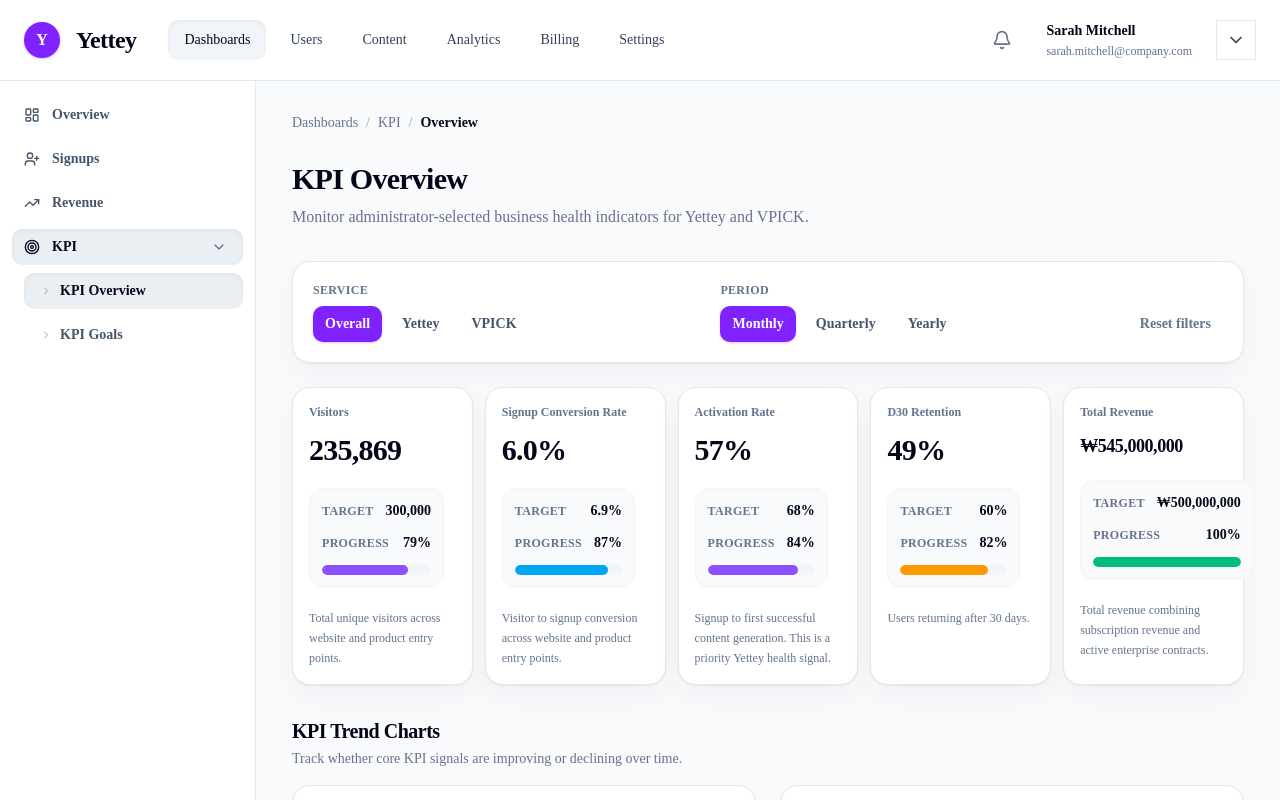
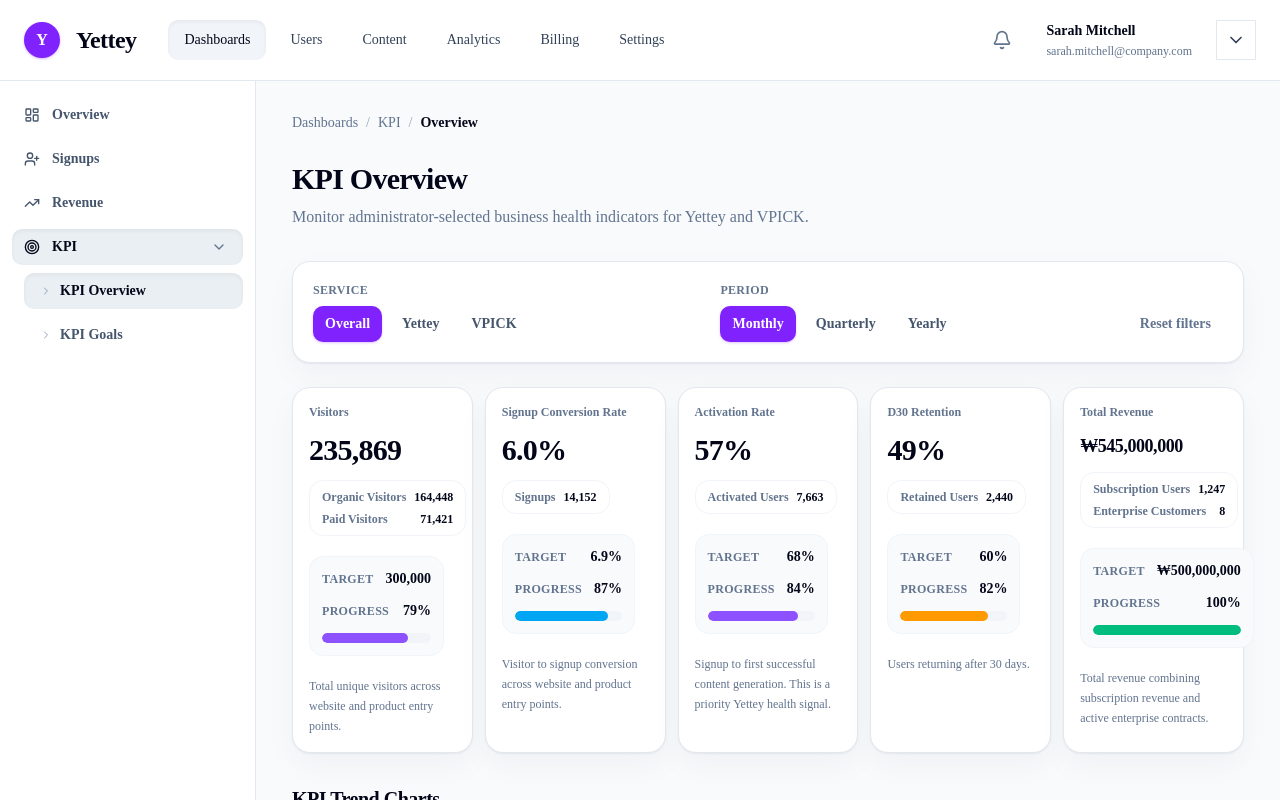
Before and after one commit to hamhwan1/Yettey_admin_dashboard_project, a Next.js app: page /dashboard/kpi in a window 1280 px wide. Shown: the top 800 px of the page. Built offline with nearby package versions, Linux system fonts and the light colour scheme.

Commit message:
Add KPI card volume context

```diff
--- a/components/kpi/KpiOverviewClient.tsx
+++ b/components/kpi/KpiOverviewClient.tsx
@@ -107,6 +107,11 @@ type KpiDetailModel = {
   primaryValueKey: string
   summaryItems: Array<{ label: string; value: string }>
   tableFields: KpiDetailField[]
+}
+
+type KpiCardContextItem = {
+  label: string
+  value: string
 }
 
 const overviewServiceProfiles: Record<KpiService, OverviewServiceProfile> = {
@@ -382,6 +387,7 @@ function KpiSummaryCard({
   onOpen: () => void
 }) {
   const currentValue = getLatestKpiDetailValue(metric, detailRows)
+  const contextItems = getKpiCardContextItems(metric, detailRows)
   const progress = getKpiProgressFromValue(metric, currentValue)
   const formattedCurrentValue = formatKpiValue(
     currentValue,
@@ -410,6 +416,27 @@ function KpiSummaryCard({
           {formattedCurrentValue}
         </p>
       </div>
+
+      {contextItems.length ? (
+        <div className="mt-3 space-y-1.5 rounded-xl border border-slate-100 bg-white/70 px-3 py-2">
+          {contextItems.map((item) => (
+            <div
+              className="flex min-w-0 items-center justify-between gap-2 text-xs"
+              key={item.label}
+            >
+              <span className="truncate font-semibold text-slate-500">
+                {item.label}
+              </span>
+              <span
+                className="shrink-0 whitespace-nowrap font-bold text-slate-950 tabular-nums"
+                title={`${item.value} ${item.label}`}
+              >
+                {item.value}
+              </span>
+            </div>
+          ))}
+        </div>
+      ) : null}
 
       <div className="mt-5 rounded-xl border border-slate-100 bg-slate-50 p-3">
         <div className="flex items-center justify-between gap-3">
@@ -890,6 +917,100 @@ function getKpiSeriesKey(metric: KpiConfiguration) {
   return `${metric.service}-${metric.periodType}-${normalizeKpiKey(metric.name)}`
 }
 
+function getKpiCardContextItems(
+  metric: KpiConfiguration,
+  rows: KpiDetailRow[]
+): KpiCardContextItem[] {
+  const values = rows.at(-1)?.values
+
+  if (!values) {
+    return []
+  }
+
+  const detailType = getKpiDetailType(metric)
+
+  if (detailType === "visitors") {
+    return [
+      {
+        label: "Organic Visitors",
+        value: formatKpiValue(
+          values.organicVisitors ??
+            sumValues(values, ["yetteyOrganicVisitors", "vpickOrganicVisitors"]),
+          "number"
+        ),
+      },
+      {
+        label: "Paid Visitors",
+        value: formatKpiValue(
+          values.paidVisitors ??
+            sumValues(values, ["yetteyPaidVisitors", "vpickPaidVisitors"]),
+          "number"
+        ),
+      },
+    ]
+  }
+
+  if (detailType === "signupConversion") {
+    return [
+      {
+        label: "Signups",
+        value: formatKpiValue(values.totalSignups, "number"),
+      },
+    ]
+  }
+
+  if (detailType === "activation") {
+    return [
+      {
+        label: "Activated Users",
+        value: formatKpiValue(values.activatedUsers, "number"),
+      },
+    ]
+  }
+
+  if (detailType === "retention") {
+    return [
+      {
+        label: "Retained Users",
+        value: formatKpiValue(values.retainedUsers, "number"),
+      },
+    ]
+  }
+
+  if (detailType === "revenue") {
+    return [
+      {
+        label: "Subscription Users",
+        value: formatKpiValue(values.subscriptionUsers, "number"),
+      },
+      {
+        label: "Enterprise Customers",
+        value: formatKpiValue(values.enterpriseCustomers, "number"),
+      },
+    ]
+  }
+
+  if (detailType === "churn") {
+    return [
+      {
+        label: "Churned Users",
+        value: formatKpiValue(values.churnedUsers, "number"),
+      },
+    ]
+  }
+
+  if (detailType === "paidConversion") {
+    return [
+      {
+        label: "Paid Users",
+        value: formatKpiValue(values.paidUsers, "number"),
+      },
+    ]
+  }
+
+  return []
+}
+
 function createMockKpiDetailRows(
   metric: KpiConfiguration,
   contracts: EnterpriseContract[]
@@ -1269,15 +1390,32 @@ function getKpiDetailFieldModel(
           detailField("yetteyEnterpriseRevenue", "Yettey Enterprise", "currency", 1),
           detailField("vpickSubscriptionRevenue", "VPICK Subscription", "currency", 2),
           detailField("vpickEnterpriseRevenue", "VPICK Enterprise", "currency", 3),
+          detailField("subscriptionUsers", "Subscription Users", "number", 4),
+          detailField("enterpriseCustomers", "Enterprise Customers", "number", 5),
         ]
       : [
           detailField("subscriptionRevenue", "Subscription Revenue", "currency", 0),
           detailField("enterpriseRevenue", "Enterprise Revenue", "currency", 1),
+          detailField("subscriptionUsers", "Subscription Users", "number", 2),
+          detailField("enterpriseCustomers", "Enterprise Customers", "number", 3),
         ]
     const totalRevenue = detailField("totalRevenue", "Total Revenue", "currency", 4)
+    const revenueChartFields = isOverall
+      ? [
+          detailField("yetteySubscriptionRevenue", "Yettey Subscription", "currency", 0),
+          detailField("yetteyEnterpriseRevenue", "Yettey Enterprise", "currency", 1),
+          detailField("vpickSubscriptionRevenue", "VPICK Subscription", "currency", 2),
+          detailField("vpickEnterpriseRevenue", "VPICK Enterprise", "currency", 3),
+          totalRevenue,
+        ]
+      : [
+          detailField("subscriptionRevenue", "Subscription Revenue", "currency", 0),
+          detailField("enterpriseRevenue", "Enterprise Revenue", "currency", 1),
+          totalRevenue,
+        ]
 
     return {
-      chartFields: [...editFields, totalRevenue],
+      chartFields: revenueChartFields,
       editFields,
       primaryValueKey: "totalRevenue",
       tableFields: [...editFields, totalRevenue],
@@ -1373,6 +1511,8 @@ function getKpiDetailSummaryItems(
                   summaryItem("Subscription Revenue", values.subscriptionRevenue, "currency"),
                   summaryItem("Enterprise Revenue", values.enterpriseRevenue, "currency"),
                   summaryItem("Total Revenue", values.totalRevenue, "currency"),
+                  summaryItem("Subscription Users", values.subscriptionUsers, "number"),
+                  summaryItem("Enterprise Customers", values.enterpriseCustomers, "number"),
                 ]
               : detailType === "churn"
                 ? [
@@ -1452,6 +1592,8 @@ function normalizeKpiDetailRow(row: KpiDetailRow, metric: KpiConfiguration) {
     values.enterpriseRevenue = isOverall
       ? sumValues(values, ["yetteyEnterpriseRevenue", "vpickEnterpriseRevenue"])
       : values.enterpriseRevenue ?? 0
+    values.subscriptionUsers = values.subscriptionUsers ?? 0
+    values.enterpriseCustomers = values.enterpriseCustomers ?? 0
     values.totalRevenue = sumValues(values, [
       "subscriptionRevenue",
       "enterpriseRevenue",
@@ -1670,10 +1812,20 @@ function getRevenueDetailValues(
     getActiveEnterpriseRevenue(contracts) ||
     getContextualRevenue(170000000, metric)
   const subscriptionRevenue = Math.max(value - enterpriseRevenue, 0)
+  const subscriptionUsers = Math.max(
+    1,
+    Math.round(getContextualCount(1247, metric) * ratio)
+  )
+  const enterpriseCustomers = Math.max(
+    1,
+    Math.round(getContextualCount(8, metric) * ratio)
+  )
 
   return {
     enterpriseRevenue: Math.round(enterpriseRevenue * ratio),
+    enterpriseCustomers,
     subscriptionRevenue: Math.round(subscriptionRevenue * ratio),
+    subscriptionUsers,
   }
 }
 
@@ -1682,6 +1834,8 @@ function splitOverallRevenueValues(values: Record<string, number>) {
   const enterpriseRevenue = values.enterpriseRevenue ?? 0
 
   return {
+    enterpriseCustomers: values.enterpriseCustomers ?? 0,
+    subscriptionUsers: values.subscriptionUsers ?? 0,
     vpickEnterpriseRevenue: Math.round(enterpriseRevenue * 0.45),
     vpickSubscriptionRevenue: Math.round(subscriptionRevenue * 0.36),
     yetteyEnterpriseRevenue: Math.round(enterpriseRevenue * 0.55),
```
